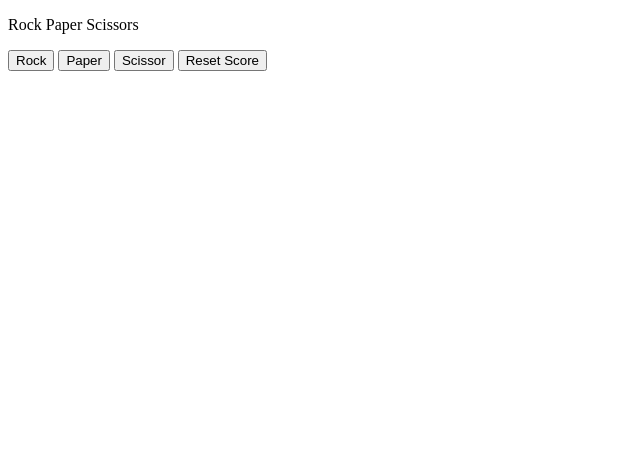
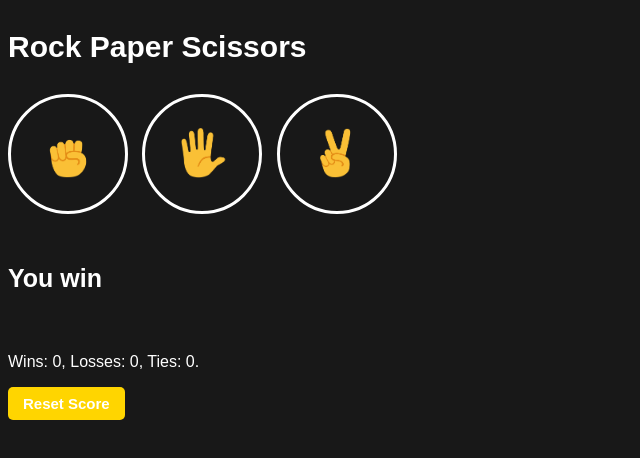
Before and after one commit to aryanishan/Rock-Paper-Scissor-Game, a plain HTML site: page index.html in a window 1280 px wide. Shown: the whole page, without its empty margins (0-640 px from the left). Drawn offline with Linux system fonts and the light colour scheme.

Commit message:
Fully completed

```diff
--- a/index.html
+++ b/index.html
@@ -5,22 +5,76 @@
     <meta charset="UTF-8">
     <meta name="viewport" content="width=device-width, initial-scale=1.0">
     <title>Rock Paper Scissors Game</title>
+    <style>
+        body {
+            background-color: rgb(24, 24, 24);
+            color: white;
+            font-family: sans-serif;
+        }
+
+        .title {
+            font-size: 30px;
+            font-weight: bold;
+        }
+
+        .move-icon {
+            width: 50px;
+            height: 50px;
+        }
+
+        .move-button {
+            background-color: transparent;
+            border: 3px solid white;
+            width: 120px;
+            height: 120px;
+            border-radius: 60px;
+            margin-right: 10px;
+            cursor: pointer;
+        }
+
+        .result {
+            font-size: 25px;
+            font-weight: bold;
+            margin-top: 50px;
+        }
+
+        .score {
+            margin-top: 60px;
+
+        }
+
+        .reset-score-button {
+            background-color: rgb(255, 213, 0);
+            color: rgb(255, 255, 255);
+            border: none;
+            font-size: 15px;
+            font-weight: bold;
+            padding: 8px 15px;
+            cursor: pointer;
+            border-radius: 5px;
+        }
+    </style>
 </head>
 
 <body>
-    <p>Rock Paper Scissors</p>
+    <p class="title">Rock Paper Scissors</p>
     <button onclick="
         let youPick = 'rock';
         resultShown(youPick);
-    ">Rock</button>
+    " class="move-button"><img src="images/rock-emoji.png" alt="rock-image" class="move-icon"></button>
     <button onclick="
         youPick = 'paper';
         resultShown(youPick);
-    ">Paper</button>
+    " class="move-button"><img src="images/paper-emoji.png" alt="paper-image" class="move-icon"></button>
     <button onclick="
-        youPick = 'scissor';
+        youPick = 'scissors';
         resultShown(youPick);
-    ">Scissor</button>
+    " class="move-button"><img src="images/scissors-emoji.png" alt="scissors-image" class="move-icon"></button>
+
+    <p class="js-result result">You win</p>
+    <p class="js-moves"></p>
+    <p class="js-score score"></p>
+
     <button onclick="
         score.wins = 0;
         score.losses = 0;
@@ -28,15 +82,20 @@
 
         localStorage.removeItem('score');
 
-        alert('All scores are reset to 0.');
-    ">Reset Score</button>
+        // alert('All scores are reset to 0.');
+        updateScore();
+    " class="reset-score-button">Reset Score</button>
     <script>
         let score = JSON.parse(localStorage.getItem('score'))
-        || {
-                wins: 0,
-                losses: 0,
-                ties: 0
-            };
+            || {
+            wins: 0,
+            losses: 0,
+            ties: 0
+        };
+        function updateScore() {
+            document.querySelector('.js-score').innerHTML = `Wins: ${score.wins}, Losses: ${score.losses}, Ties: ${score.ties}.`
+        }
+        updateScore();
 
         let result = '';
         function pickComputerMove() {
@@ -48,7 +107,7 @@
             } else if (randomNumber >= 1 / 3 && randomNumber < 2 / 3) {
                 computerMove = 'paper';
             } else if (randomNumber >= 2 / 3 && randomNumber < 1) {
-                computerMove = 'scissor';
+                computerMove = 'scissors';
             }
             return computerMove;
         }
@@ -61,7 +120,7 @@
                     result = 'Tie';
                 } else if (youPick === 'paper') {
                     result = 'You win';
-                } else if (youPick === 'scissor') {
+                } else if (youPick === 'scissors') {
                     result = 'You lose';
                 }
             } else if (computerMove === 'paper') {
@@ -69,15 +128,15 @@
                     result = 'You lose';
                 } else if (youPick === 'paper') {
                     result = 'Tie';
-                } else if (youPick === 'scissor') {
+                } else if (youPick === 'scissors') {
                     result = 'You win';
                 }
-            } else if (computerMove === 'scissor') {
+            } else if (computerMove === 'scissors') {
                 if (youPick === 'rock') {
                     result = 'You win';
                 } else if (youPick === 'paper') {
                     result = 'You lose';
-                } else if (youPick === 'scissor') {
+                } else if (youPick === 'scissors') {
                     result = 'Tie';
                 }
             }
@@ -93,7 +152,11 @@
 
             localStorage.setItem('score', JSON.stringify(score));
 
-            alert(`You picked ${youPick}. Computer picked ${computerMove}. ${result} \n Wins: ${score.wins}, Losses: ${score.losses}, Ties: ${score.ties}.`);
+            updateScore();
+            document.querySelector('.js-result').innerHTML = result;
+            document.querySelector('.js-moves').innerHTML = `You <img src="images/${youPick}-emoji.png" alt="rock-image" class="move-icon"><img
+            src="images/${computerMove}-emoji.png" alt="scissors-image" class="move-icon"> Computer`;
+
         }
     </script>
 </body>
```
Also changed, not shown: images/paper-emoji.png (added), images/rock-emoji.png (added), images/scissors-emoji.png (added).
